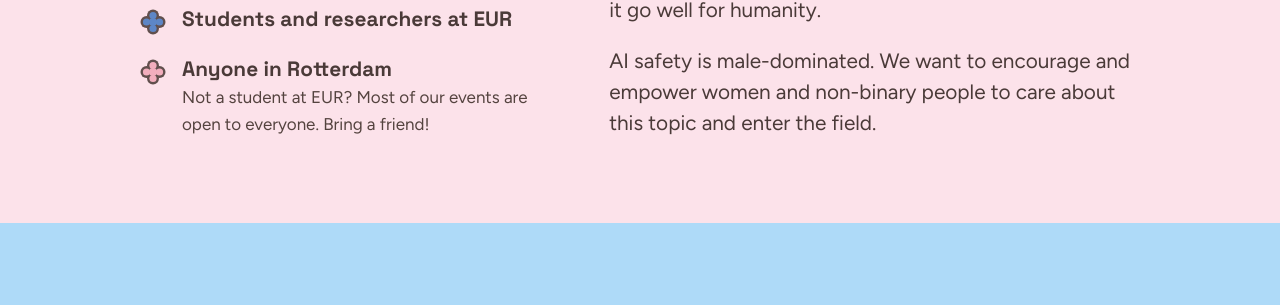
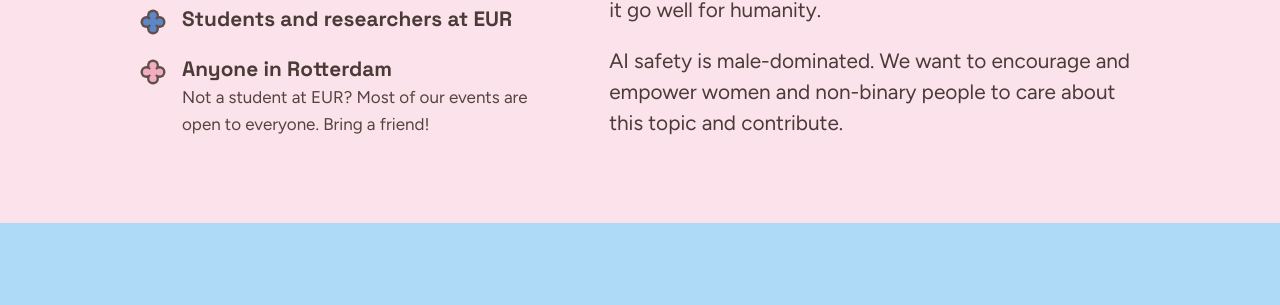
Before and after one commit to RAILS010/rails010-site, a Jekyll site: the page built from index.html, in a window 1280 px wide and 900 px high, scrolled down 801 px. Shown: the part 212-517 px from the top of the window. Built offline with Jekyll 4.4.1, drawn with Linux system fonts in a browser that asks for light colours; some web fonts are replaced.

Commit message:
Update _data/content.yml (via Pages CMS)

```diff
--- a/_data/content.yml
+++ b/_data/content.yml
@@ -20,7 +20,7 @@ why:
         welcomes people from all backgrounds who want to learn more about this
         technology and help it go well for humanity.
     - text: "AI safety is male-dominated. We want to encourage and empower women and
-        non-binary people to care about this topic and enter the field. "
+        non-binary people to care about this topic and contribute. "
   audiences:
     - title: Students and researchers at EUR
     - title: Anyone in Rotterdam
```
